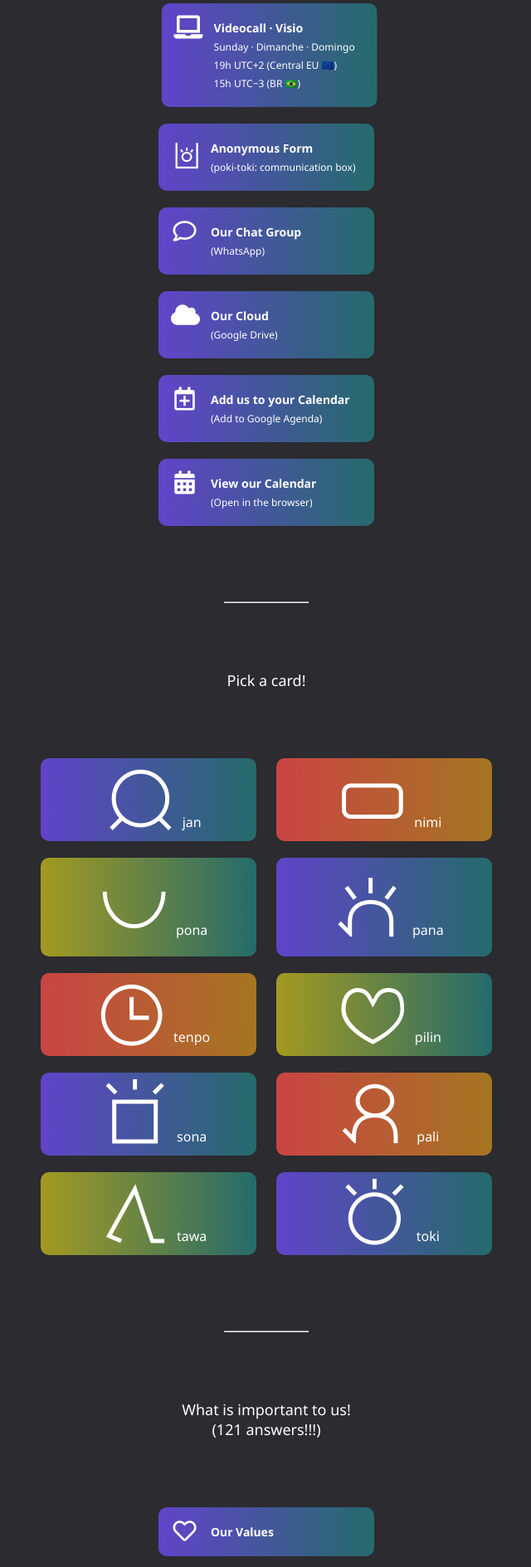
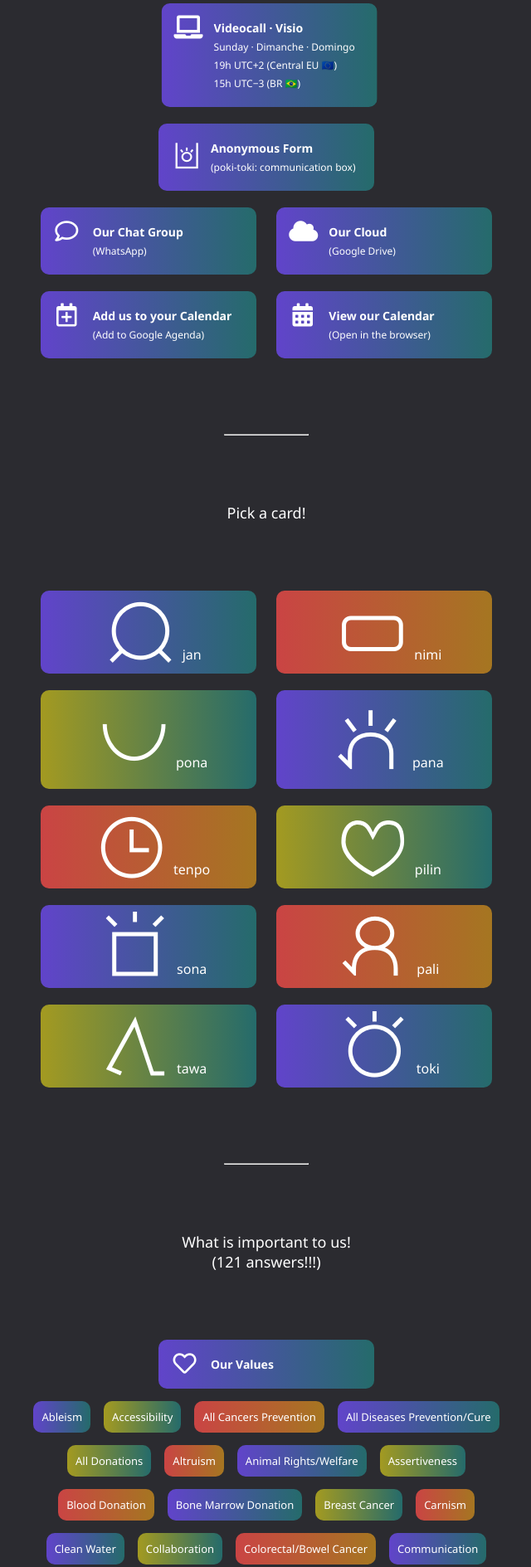
Before and after one commit to e-rotaract/e-rotaract.github.io, a Jekyll site: the page built from _pages/mini/internal.md, in a window 1280 px wide. Shown: the part 316-2205 px from the top of the page at 83% size, without its empty margins (319-959 px from the left). Built offline with Jekyll 4.4.1, drawn with Linux system fonts in a browser that asks for light colours; nearby versions of some CDN libraries.

Commit message:
Update distribution of buttons

```diff
--- a/_pages/mini/internal.md
+++ b/_pages/mini/internal.md
@@ -71,8 +71,6 @@ permalink: "/internal"
                 </p>
             </a>
         </li>
-    </ul>
-    <ul>
         <li class="i-s">
             <a href="https://drive.google.com/drive/folders/1-61TDAwYQemlLU2fu3vOkEn6Wax-iLYB?usp=sharing" target="_blank">
                 <div class='logo'>
@@ -86,8 +84,6 @@ permalink: "/internal"
                 </p>
             </a>
         </li>
-    </ul>
-    <ul>
         <li class="i-s">
             <a href="https://calendar.google.com/calendar/u/4?cid=cm90YXJhY3RiZXlvbmRmcm9udGllcnNAZ21haWwuY29t" target="_blank">
                 <div class='logo'>
@@ -101,8 +97,6 @@ permalink: "/internal"
                 </p>
             </a>
         </li>
-    </ul>
-    <ul>
         <li class="i-s">
             <a href="https://calendar.google.com/calendar/embed?src=rotaractbeyondfrontiers%40gmail.com" target="_blank">
                 <div class='logo'>
```
